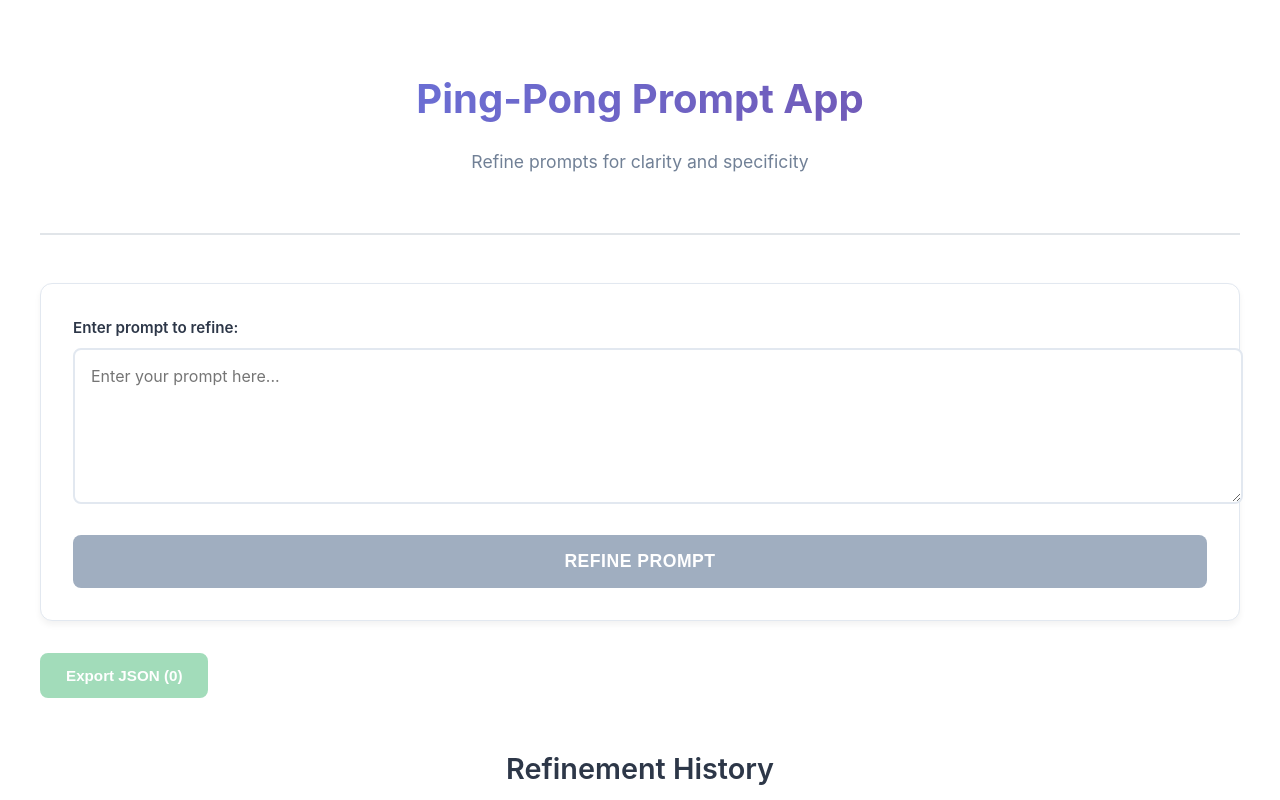
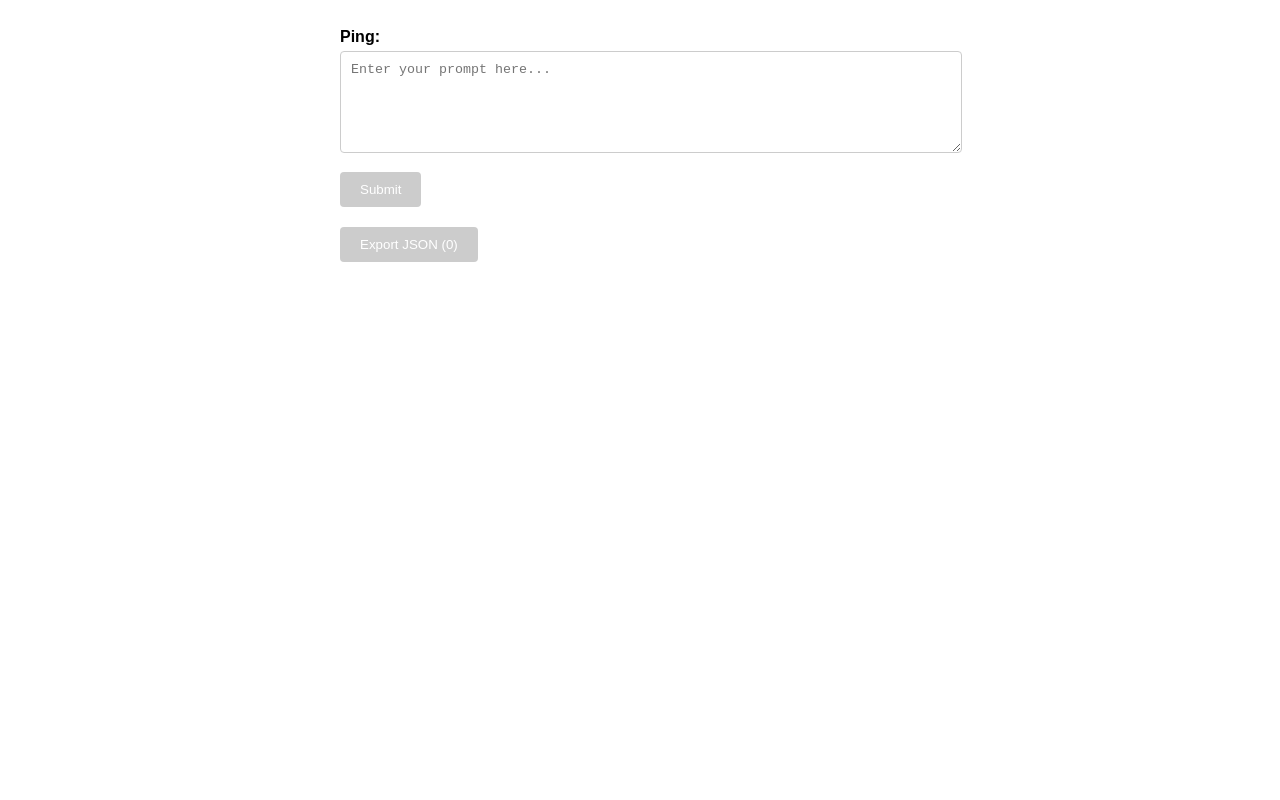
Before and after one commit to djb258/ping-pong-master, a Next.js app: page / in a window 1280 px wide. Shown: the top 800 px of the page. Built offline with nearby package versions, Linux system fonts and the light colour scheme.

Commit message:
Simplify UI and improve refinement logic - Remove unnecessary UI elements, keep only core functionality - Update Abacus prompt for meaningful refinement - Add identity detection in cleanPong function - Export clean STAMPED/SPVPET/STACKED JSON

```diff
--- a/components/PingPongForm.jsx
+++ b/components/PingPongForm.jsx
@@ -1,41 +1,32 @@
 /**
  * PingPongForm Component
  *
- * Main UI component for the Ping-Pong Prompt application.
- * Follows Barton Doctrine principles:
- * - Single responsibility (UI and state management)
- * - Clear separation of concerns
- * - Modular, reusable design
- * - Proper error handling and user feedback
+ * Minimal UI for ping-pong prompt refinement.
+ * Core elements: input, submit, display, export.
  */
 
-import { useState, useCallback, useMemo } from 'react';
+import { useState, useCallback } from 'react';
 import { refinePrompt, LLMProviders } from '../utils/refinePrompt';
-import styles from '../styles/PingPongForm.module.css';
 
 /**
  * Create clean STAMPED/SPVPET/STACKED compliant export entry
- * Focuses on essential data without clutter
  */
 const createCleanExportEntry = (ping, pong, metadata) => ({
   ping: ping,
   pong: pong,
-  refinement_notes: `Clarity and specificity improvements applied via ${metadata.provider}`,
-  source: metadata.provider === 'abacus' ? 'Abacus' : metadata.provider,
+  refinement_notes: "",
+  source: metadata.provider === 'abacus' ? 'Abacus' : metadata.provider.charAt(0).toUpperCase() + metadata.provider.slice(1),
   timestamp: new Date().toISOString(),
-  processing_time_ms: metadata.processingTimeMs,
 });
 
 export default function PingPongForm() {
-  // Clean state management: input, processing state, and history
   const [pingInput, setPingInput] = useState('');
+  const [currentPong, setCurrentPong] = useState('');
   const [isProcessing, setIsProcessing] = useState(false);
   const [pingPongHistory, setPingPongHistory] = useState([]);
-  const [selectedProvider, setSelectedProvider] = useState(LLMProviders.ABACUS);
 
   /**
    * Handle ping submission and pong generation
-   * Implements proper error handling and user feedback
    */
   const handleSubmit = useCallback(async (e) => {
     e.preventDefault();
@@ -46,12 +37,15 @@ export default function PingPongForm() {
     }
 
     setIsProcessing(true);
-    const pingTimestamp = new Date().toISOString();
+    setCurrentPong(''); // Clear previous pong
 
     try {
-      const result = await refinePrompt(pingInput, selectedProvider);
+      const result = await refinePrompt(pingInput, LLMProviders.ABACUS);
 
-      // Create clean export entry focused on core refinement data
+      // Update current pong display
+      setCurrentPong(result.refinedPrompt);
+
+      // Create clean export entry
       const exportEntry = createCleanExportEntry(
         pingInput,
         result.refinedPrompt,
@@ -67,11 +61,10 @@ export default function PingPongForm() {
     } finally {
       setIsProcessing(false);
     }
-  }, [pingInput, selectedProvider]);
+  }, [pingInput]);
 
   /**
    * Export ping-pong history as clean STAMPED/SPVPET/STACKED compliant JSON
-   * Each entry contains: ping, pong, refinement_notes, source, timestamp
    */
   const handleExport = useCallback(() => {
     if (pingPongHistory.length === 0) {
@@ -79,10 +72,16 @@ export default function PingPongForm() {
       return;
     }
 
-    // Clean export format - array of refinement entries
-    const exportData = pingPongHistory;
+    // Ensure clean export format with proper STAMPED/SPVPET/STACKED structure
+    const cleanedExportData = pingPongHistory.map(entry => ({
+      ping: entry.ping || "",
+      pong: entry.pong || "",
+      refinement_notes: entry.refinement_notes || "",
+      source: entry.source || "Unknown",
+      timestamp: entry.timestamp || new Date().toISOString(),
+    }));
 
-    const blob = new Blob([JSON.stringify(exportData, null, 2)], {
+    const blob = new Blob([JSON.stringify(cleanedExportData, null, 2)], {
       type: 'application/json',
     });
 
@@ -96,108 +95,80 @@ export default function PingPongForm() {
     URL.revokeObjectURL(url);
   }, [pingPongHistory]);
 
-  /**
-   * Clear all history (with confirmation)
-   */
-  const handleClearHistory = useCallback(() => {
-    if (pingPongHistory.length === 0) return;
-
-    if (window.confirm('Are you sure you want to clear all ping-pong history? This action cannot be undone.')) {
-      setPingPongHistory([]);
-    }
-  }, [pingPongHistory.length]);
-
   return (
-    <div className={styles.container}>
-      <header className={styles.header}>
-        <h1 className={styles.title}>Ping-Pong Prompt App</h1>
-        <p className={styles.subtitle}>
-          Refine prompts for clarity and specificity
-        </p>
-      </header>
-
+    <div style={{ maxWidth: '600px', margin: '0 auto', padding: '20px', fontFamily: 'Arial, sans-serif' }}>
       {/* Ping input form */}
-      <form onSubmit={handleSubmit} className={styles.form}>
-        <div className={styles.inputGroup}>
-          <label htmlFor="ping-input" className={styles.label}>
-            Enter prompt to refine:
+      <form onSubmit={handleSubmit} style={{ marginBottom: '20px' }}>
+        <div style={{ marginBottom: '15px' }}>
+          <label htmlFor="ping-input" style={{ display: 'block', marginBottom: '5px', fontWeight: 'bold' }}>
+            Ping:
           </label>
           <textarea
             id="ping-input"
             value={pingInput}
             onChange={(e) => setPingInput(e.target.value)}
             placeholder="Enter your prompt here..."
-            className={styles.textarea}
-            rows={3}
+            style={{
+              width: '100%',
+              minHeight: '80px',
+              padding: '10px',
+              border: '1px solid #ccc',
+              borderRadius: '4px',
+              resize: 'vertical'
+            }}
             disabled={isProcessing}
-            maxLength={2000}
           />
         </div>
 
         <button
           type="submit"
           disabled={isProcessing || !pingInput.trim()}
-          className={styles.submitButton}
+          style={{
+            padding: '10px 20px',
+            backgroundColor: isProcessing || !pingInput.trim() ? '#ccc' : '#007bff',
+            color: 'white',
+            border: 'none',
+            borderRadius: '4px',
+            cursor: isProcessing || !pingInput.trim() ? 'not-allowed' : 'pointer'
+          }}
         >
-          {isProcessing ? 'Refining...' : 'Refine Prompt'}
+          {isProcessing ? 'Processing...' : 'Submit'}
         </button>
       </form>
 
+      {/* Pong display */}
+      {currentPong && (
+        <div style={{ marginBottom: '20px' }}>
+          <label style={{ display: 'block', marginBottom: '5px', fontWeight: 'bold' }}>
+            Pong:
+          </label>
+          <div style={{
+            padding: '15px',
+            backgroundColor: '#f8f9fa',
+            border: '1px solid #e9ecef',
+            borderRadius: '4px',
+            whiteSpace: 'pre-wrap'
+          }}>
+            {currentPong}
+          </div>
+        </div>
+      )}
+
       {/* Export button */}
-      <div className={styles.actionButtons}>
       <button
         onClick={handleExport}
         disabled={pingPongHistory.length === 0}
-          className={styles.exportButton}
+        style={{
+          padding: '10px 20px',
+          backgroundColor: pingPongHistory.length === 0 ? '#ccc' : '#28a745',
+          color: 'white',
+          border: 'none',
+          borderRadius: '4px',
+          cursor: pingPongHistory.length === 0 ? 'not-allowed' : 'pointer'
+        }}
       >
         Export JSON ({pingPongHistory.length})
       </button>
     </div>
-
-      {/* Refinement history display */}
-      <div className={styles.historySection}>
-        <h2 className={styles.historyTitle}>
-          Refinement History
-        </h2>
-
-        {pingPongHistory.length === 0 ? (
-          <div className={styles.emptyState}>
-            <p>No refinements yet. Submit your first prompt above!</p>
-          </div>
-        ) : (
-          <div className={styles.historyList}>
-            {pingPongHistory.map((entry, index) => (
-              <div key={index} className={styles.exchangeCard}>
-                <div className={styles.exchangeHeader}>
-                  <span className={styles.exchangeNumber}>
-                    #{index + 1}
-                  </span>
-                  <span className={styles.exchangeTime}>
-                    {new Date(entry.timestamp).toLocaleString()}
-                  </span>
-                  <span className={styles.exchangeProvider}>
-                    {entry.source}
-                  </span>
-                </div>
-
-                <div className={styles.pingSection}>
-                  <h4 className={styles.pingTitle}>Original:</h4>
-                  <p className={styles.pingContent}>
-                    {entry.ping}
-                  </p>
-                </div>
-
-                <div className={styles.pongSection}>
-                  <h4 className={styles.pongTitle}>Refined:</h4>
-                  <div className={styles.pongContent}>
-                    {entry.pong}
-                  </div>
-                </div>
-              </div>
-            ))}
-          </div>
-        )}
-      </div>
-    </div>
   );
 }
--- a/pages/api/abacus.js
+++ b/pages/api/abacus.js
@@ -22,8 +22,8 @@ async function callActualAbacusAPI(prompt) {
   if (apiKey && apiKey !== 'your_abacus_api_key_here') {
     try {
       // Actual Abacus API integration
-             // Wrap user's prompt with focused refinement instruction
-       const refinementInstruction = `Please rewrite the following prompt to improve clarity, specificity, and intent without adding unnecessary instructions or filler. Return only the refined prompt text in plain English without additional notes or lists.
+      // Wrap user's prompt with meaningful refinement instruction
+      const refinementInstruction = `Please improve the clarity, specificity, and directness of the following prompt. Rewrite it as a well-formed, actionable query that would result in a high-quality AI response. Do not simply correct capitalization or punctuation. If the prompt is already clear, rephrase it to add context or specificity. Return only the refined prompt, no additional notes.
 
 Original prompt: "${prompt}"`;
 
--- a/utils/refinePrompt.js
+++ b/utils/refinePrompt.js
@@ -149,18 +149,14 @@ function cleanPong(pong, ping) {
   // Clean up extra whitespace
   cleaned = cleaned.replace(/\s+/g, ' ').trim();
 
-  // If pong is identical to ping, try to add minimal improvement
-  if (cleaned.toLowerCase() === ping.toLowerCase()) {
-    // Add minimal refinement to avoid returning identical text
-    if (ping.length < 50 && !ping.includes('?')) {
-      cleaned = `${cleaned}. What specific aspects would you like me to address?`;
-    } else {
-      // For longer prompts, just ensure proper capitalization and punctuation
-      cleaned = cleaned.charAt(0).toUpperCase() + cleaned.slice(1);
-      if (!cleaned.endsWith('.') && !cleaned.endsWith('?') && !cleaned.endsWith('!')) {
-        cleaned += '.';
-      }
-    }
+  // Check if refined pong is functionally identical to ping
+  // Compare normalized versions (alphanumeric only, lowercase)
+  const normalizedPing = ping.replace(/[^a-zA-Z0-9]/g, '').toLowerCase();
+  const normalizedPong = cleaned.replace(/[^a-zA-Z0-9]/g, '').toLowerCase();
+
+  if (normalizedPong === normalizedPing) {
+    // Refinement not applied; input may already be clear
+    cleaned = "Refinement not applied; input may already be clear.";
   }
 
   // Ensure the cleaned result isn't empty
```
Lines whose indentation alone changed are shown as unchanged.
